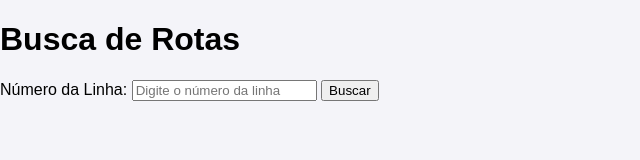
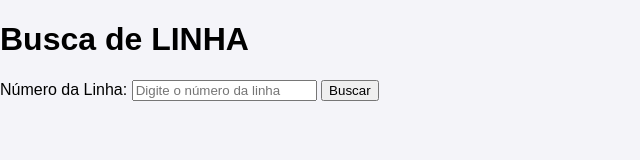
Before and after one commit to xjoaoxsousax/xjoaoxsousax.github.io, a plain HTML site: page index.html in a window 1280 px wide. Shown: the full height of the page, 0-640 px from the left. Drawn offline with Linux system fonts and the light colour scheme.

Commit message:
Update index.html

```diff
--- a/index.html
+++ b/index.html
@@ -8,7 +8,7 @@
 </head>
 <body>
 
-    <h1>Busca de Rotas</h1>
+    <h1>Busca de LINHA</h1>
 
     <!-- Campo para inserir o número da linha -->
     <label for="lineInput">Número da Linha:</label>
```
